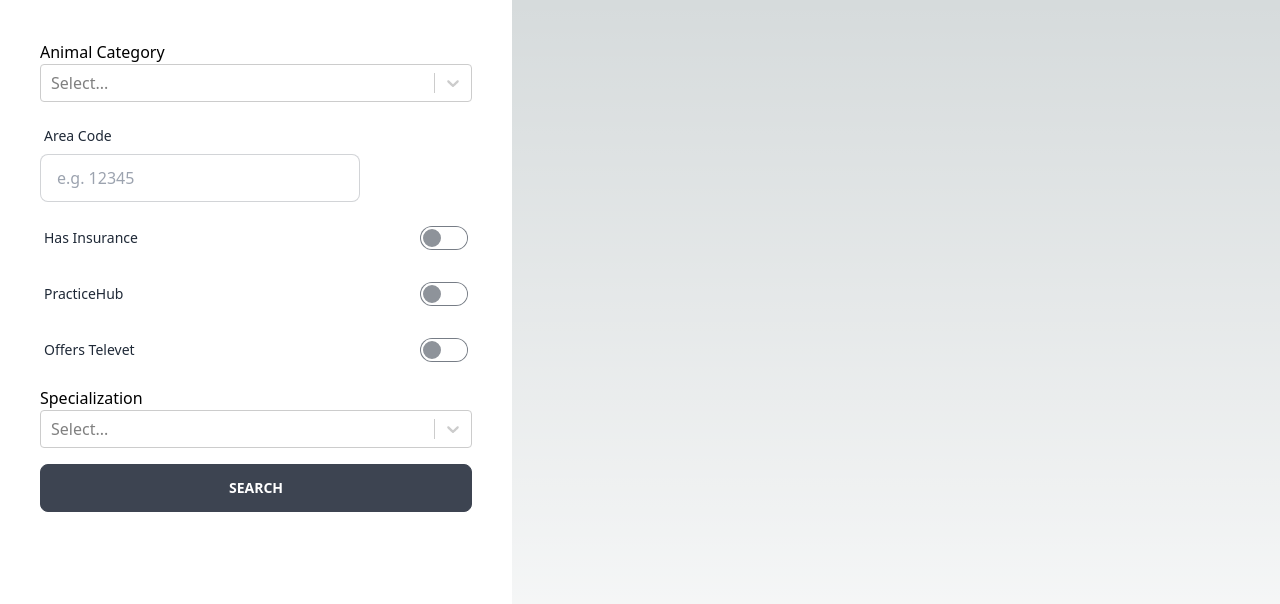
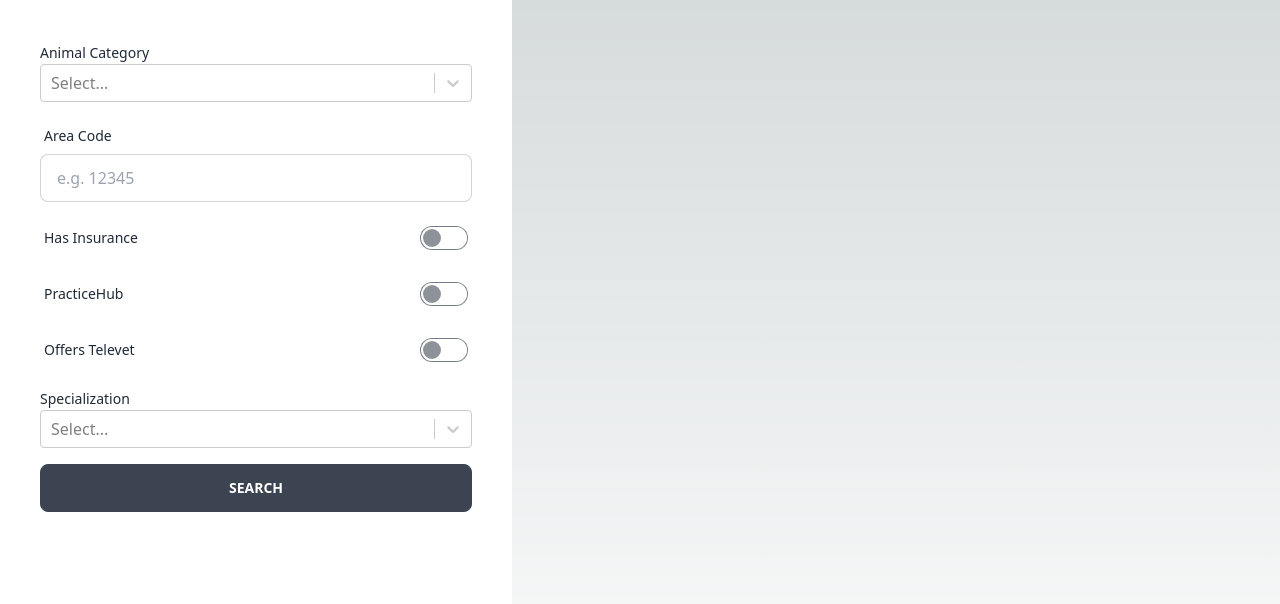
Before and after one commit to chanmioh/team-animal, a Next.js app: page / in a window 1280 px wide. Shown: the top 604 px of the page. Built offline with nearby package versions, Linux system fonts and the light colour scheme.

Commit message:
Better look

```diff
--- a/src/pages/index.js
+++ b/src/pages/index.js
@@ -23,16 +23,17 @@ export default function Home() {
       <div className="flex flex-col space-y-4">
 
         {/* Animal selector */}
-        <div>
-          Animal Category <Select isMulti options={options} />
-        </div>
+        <label>
+          <span className="label-text">Animal Category</span>
+          <Select isMulti options={options} />
+        </label>
 
         {/* Zip input */}
-        <div className="form-control w-full max-w-xs">
+        <div className="form-control">
           <label className="label">
             <span className="label-text">Area Code</span>
           </label>
-          <input type="text" placeholder="e.g. 12345" className="input input-bordered w-full max-w-xs" />
+          <input type="text" placeholder="e.g. 12345" className="input input-bordered w-full" />
         </div>
 
         {/* Insurance toggle  */}
@@ -60,9 +61,10 @@ export default function Home() {
         </label>
 
         {/* Specialization selector */}
-        <div>
-          Specialization <Select isMulti options={options} />
-        </div>
+        <label>
+          <span className="label-text">Specialization</span>
+          <Select isMulti options={options} />
+        </label>
 
         <button className="btn">Search</button>
       </div>
```
